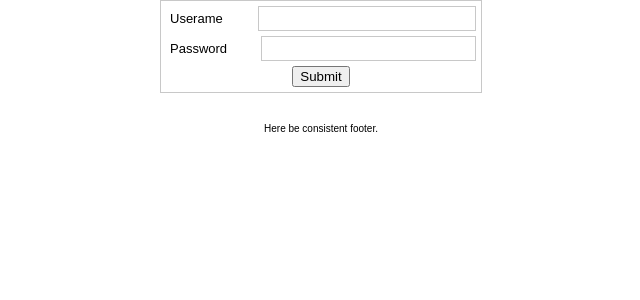
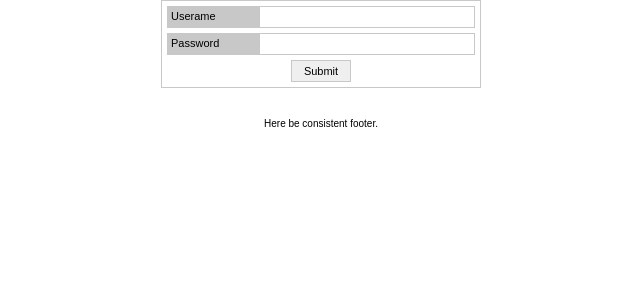
Before and after one commit to samhain13/s13worklog, a Django app: page /login in a window 1280 px wide. Shown: the part 100-400 px from the top of the page, without its empty margins (319-959 px from the left). Run offline with Django 3.2, Linux system fonts and the light colour scheme.

Commit message:
css: fixes for unruly label widths

```diff
--- a/s13worklog/jinja2/_base.html
+++ b/s13worklog/jinja2/_base.html
@@ -42,11 +42,11 @@
             <form action="{{ reverse('worklog.login') }}" method="post">
                 <div class="form-group">
                     <label for="username">Userame</label>
-                    <input type="text" id="username" name="username" />
+                    <input type="text" id="username" name="username" required />
                 </div>
                 <div class="form-group">
                     <label for="password">Password</label>
-                    <input type="password" id="password" name="password" />
+                    <input type="password" id="password" name="password" required />
                 </div>
                 <div class="form-buttons">
                     <input type="hidden" name="csrfmiddlewaretoken" value="{{ csrf_token }}" />
--- a/s13worklog/jinja2/form-generic.html
+++ b/s13worklog/jinja2/form-generic.html
@@ -1,14 +1,14 @@
 {% extends '_base.html' %}
 
 {% block ui_body %}
-<section>
+<section id="form-generic">
     <h2 class="clipped">Object Create/Update Form</h2>
     <form action="" method="post">
     {%- for field in form %}
         <div class="form-group">
             <label for="{{ field.id_for_label }}">
                 {{ field.label }}
-                {%- if field.field.required %}<span>*</span>{% endif %}
+                {%- if field.field.required %} <span>*</span>{% endif %}
             </label>
             {{ field }}
         </div>
--- a/website/static/css/default.css
+++ b/website/static/css/default.css
@@ -1,3 +1,5 @@
+* { box-sizing: border-box; }
+
 html {
     height: 100%;
     margin: 0px;
@@ -77,19 +79,30 @@ section {
 
 /* ------------- Forms */
 form {
-    font-size: 1.3em;
+    font-size: 1.1em;
     padding: 5px;
+    width: 100%;
 }
 
-input[type="text"], input[type="password"], textarea {
+input, textarea {
     border: 1px rgb(200,200,200) solid;
+    flex-grow: 1;
     font-family: sans-serif;
     font-size: 1em;
     padding: 4px;
 }
 
+input[type="submit"], input[type="button"], input[type="rest"] {
+    color: rgb(0,0,0);
+    cursor: pointer;
+    padding: 4px 12px;
+}
+
 label {
+    background: rgb(200,200,200);
+    cursor: pointer;
     padding: 4px;
+    min-width: 30%;
 }
 
 .form-buttons {
@@ -97,13 +110,10 @@ label {
 }
 
 .form-group {
-    align-items: center;
     display: flex;
     margin-bottom: 5px;
+    width: 100%;
 }
-    .form-group > * {
-        flex-grow: 1;
-    }
 
 #form-login {
     border: 1px rgb(200,200,200) solid;
```
